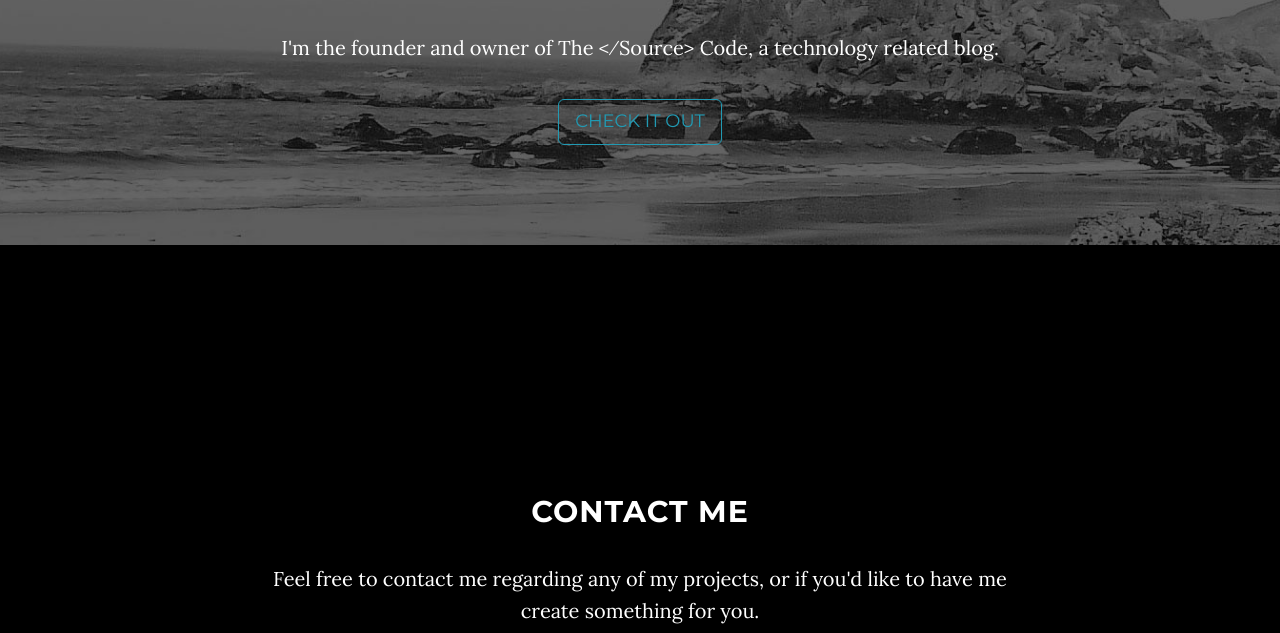
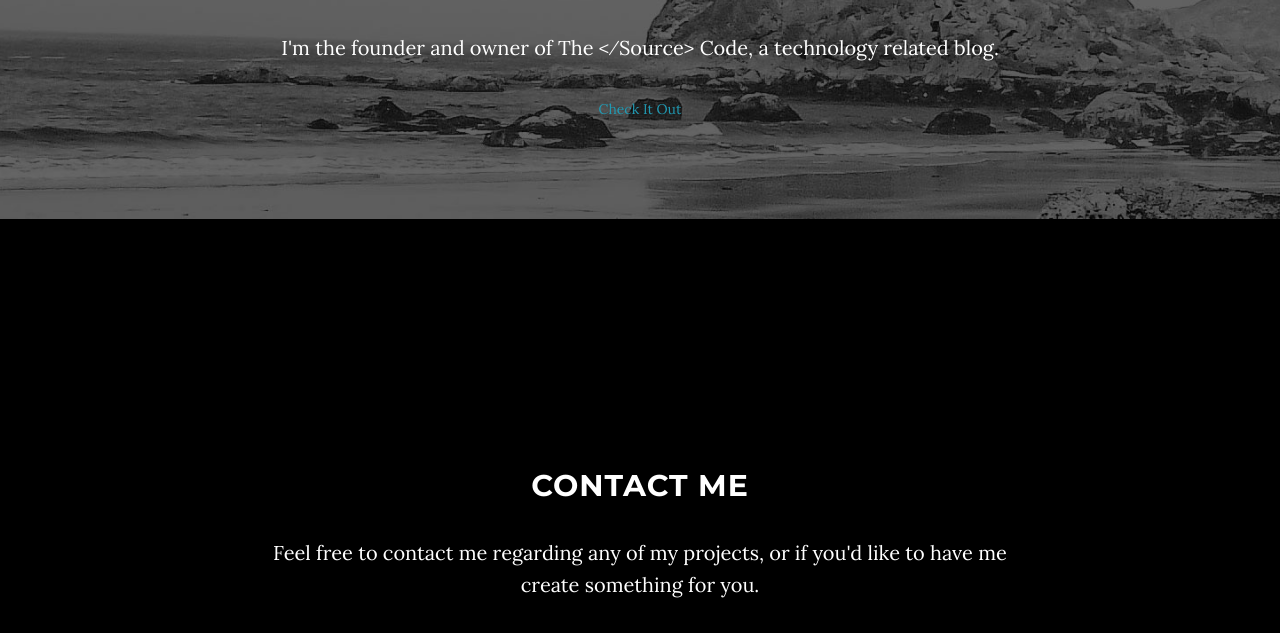
Before and after one commit to iamtheedit/iamtheedit.github.io, a plain HTML site: page index.html in a window 1280 px wide. Shown: the part 1804-2437 px from the top of the page. Drawn offline with Linux system fonts and the light colour scheme.

Commit message:
no message

```diff
--- a/index.html
+++ b/index.html
@@ -105,7 +105,7 @@
                 <div class="col-lg-8 col-lg-offset-2">
                     <h2>My Blog</h2>
                     <p>I'm the founder and owner of The &lt;&frasl;Source&gt; Code, a technology related blog.</p>
-                    <a href="http://startbootstrap.com/template-overviews/grayscale/" class="btn btn-default btn-lg">Check It Out</a>
+                    <a href="#">Check It Out</a>
                 </div>
             </div>
         </div>
```
